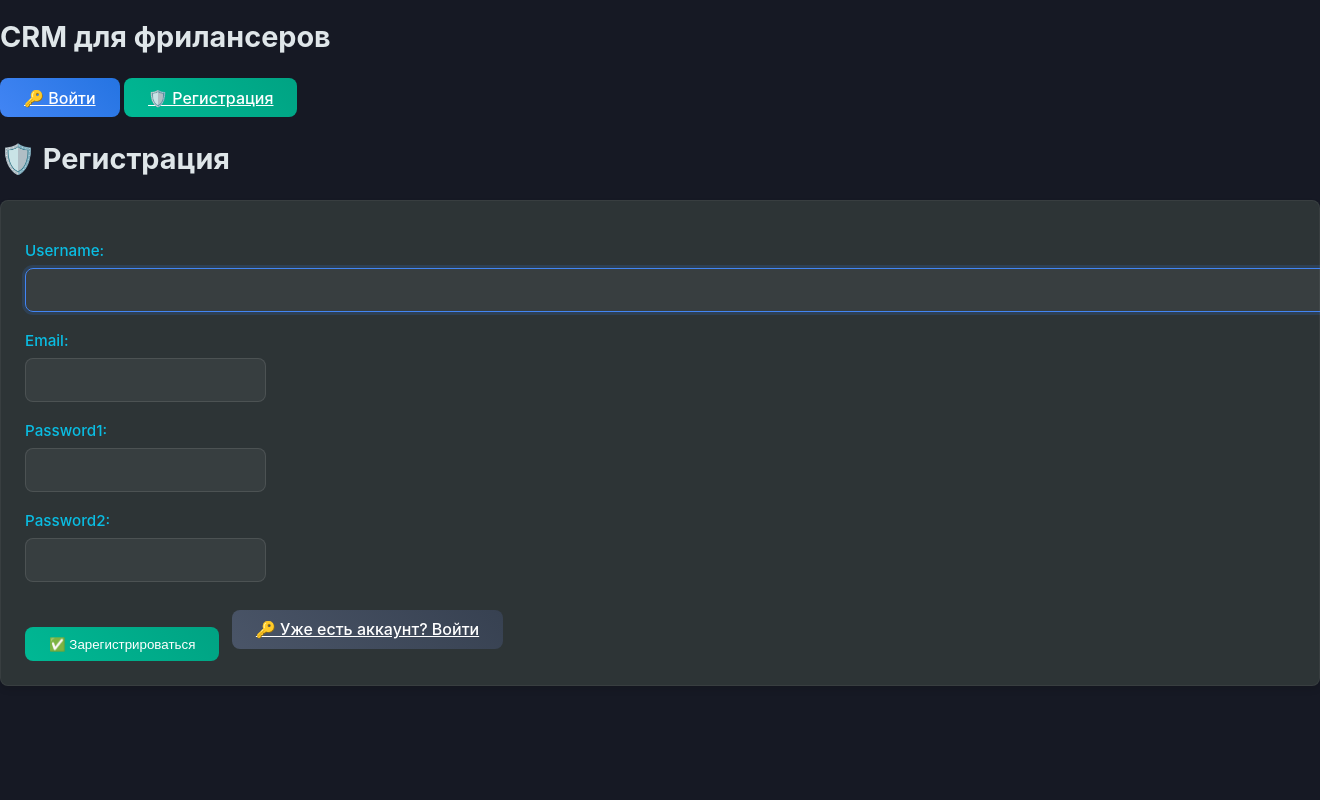
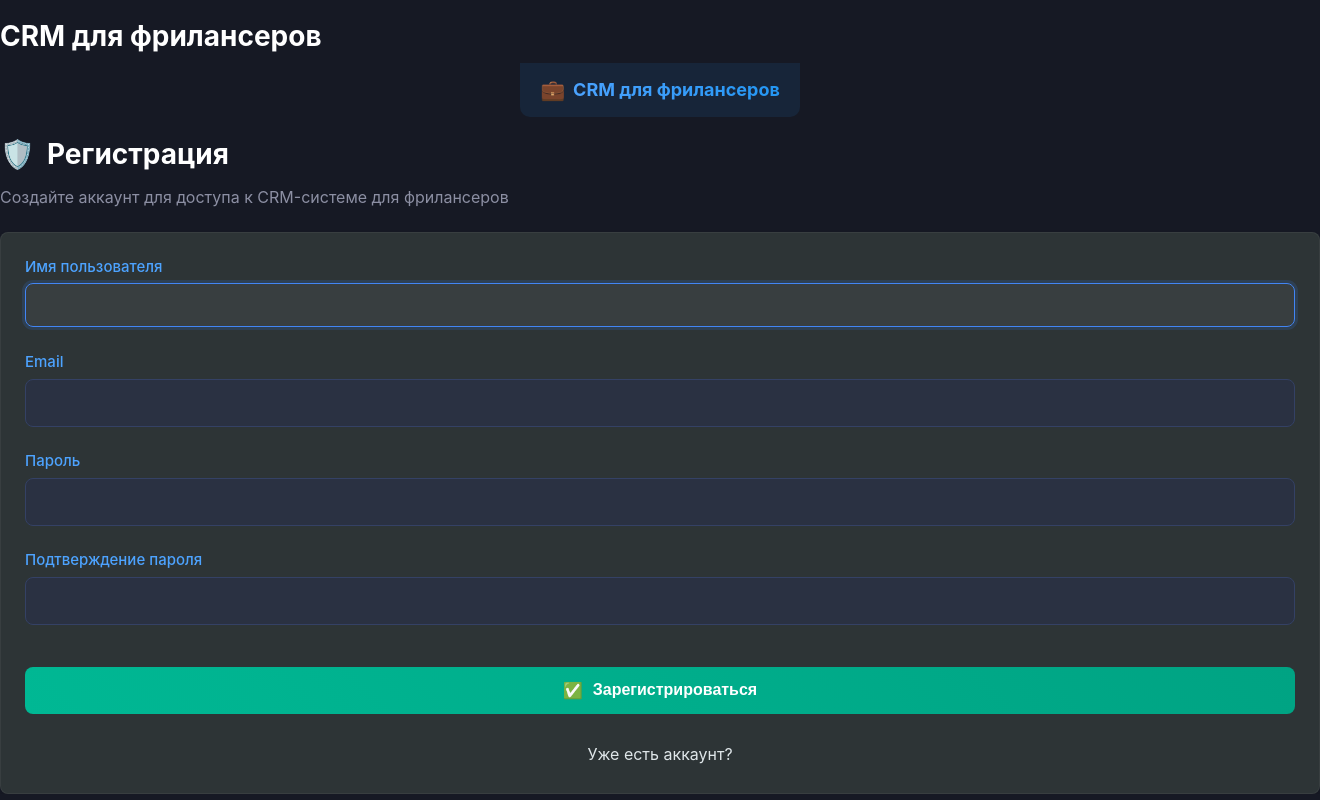
Before and after one commit to Exmar1/CRM, a Django app: page /register/ in a window 1320 px wide; the page is wider, and only the part inside the window is pictured. Run offline with Django 5.2, Linux system fonts and the light colour scheme; data that the repository does not hold is empty.

Commit message:
Исправление багов

```diff
--- /dev/null
+++ b/crm/static/crm/css/register.css
@@ -0,0 +1,239 @@
+/* Основные стили для страницы регистрации */
+.registration-page body  {
+	background-color: #141924;
+	color: #ffffff;
+	font-family: 'Roboto', sans-serif;
+	overflow-x: hidden; /* Убираем горизонтальный скролл */
+	width: 100%;
+	max-width: 100%;
+	margin: 0;
+	padding: 0;
+}
+
+/* Скрываем верхние кнопки входа и регистрации */
+.nav-login, .nav-register,
+a[href*="login"], a[href*="register"] {
+	display: none !important;
+}
+
+/* Верхнее меню может скрывать кнопки */
+.navbar-buttons,
+.nav-buttons,
+.header-buttons,
+.top-buttons,
+.auth-buttons,
+.top-nav-auth {
+	display: none !important;
+}
+
+/* Если у тебя шапка с классом header, то можно так */
+header a[href*="login"],
+header a[href*="register"] {
+	display: none !important;
+}
+
+.registration-container {
+	max-width: 500px;
+	margin: 60px auto;
+	padding: 35px;
+	background-color: #1e2330;
+	border-radius: 12px;
+	box-shadow: 0 8px 20px rgba(0, 0, 0, 0.4);
+}
+
+h1 {
+	font-size: 28px;
+	margin-bottom: 10px;
+	color: #ffffff;
+	display: flex;
+	align-items: center;
+}
+
+h1 .icon {
+	margin-right: 12px;
+}
+
+.form-intro {
+	color: #8c8fa3;
+	margin-bottom: 25px;
+	font-size: 16px;
+}
+
+/* Стили для формы */
+.registration-form {
+	display: flex;
+	flex-direction: column;
+}
+
+.form-group {
+	margin-bottom: 24px;
+}
+
+.form-group label {
+	display: block;
+	margin-bottom: 8px;
+	color: #4da3ff;
+	font-weight: 500;
+	font-size: 15px;
+}
+
+.form-group input {
+	width: 100%;
+	padding: 14px 16px;
+	background-color: #2a3142;
+	border: 1px solid #344165;
+	border-radius: 8px;
+	color: #ffffff;
+	font-size: 16px;
+	transition: all 0.2s ease;
+	box-sizing: border-box;
+}
+
+.form-group input:focus {
+	border-color: #4da3ff;
+	outline: none;
+	box-shadow: 0 0 0 3px rgba(77, 163, 255, 0.25);
+	transform: translateY(-1px);
+}
+
+/* Кнопки */
+.button-container {
+	margin-top: 10px;
+	margin-bottom: 20px;
+}
+
+.registration-page .btn {
+	width: 100%;
+	padding: 14px 20px;
+	border: none;
+	border-radius: 8px;
+	cursor: pointer;
+	font-weight: 600;
+	font-size: 16px;
+	transition: all 0.2s ease;
+	display: flex;
+	align-items: center;
+	justify-content: center;
+}
+
+.btn-success {
+	background-color: #2196f3;
+	color: white;
+}
+
+.btn-success:hover {
+	background-color: #0d8aee;
+	transform: translateY(-2px);
+	box-shadow: 0 4px 12px rgba(33, 150, 243, 0.4);
+}
+
+.btn-icon {
+	margin-right: 10px;
+}
+
+.login-link {
+	text-align: center;
+	margin: 10px 0 5px;
+	display: flex;
+	align-items: center;
+	justify-content: center;
+	flex-wrap: wrap;
+	gap: 10px;
+}
+
+.text-link {
+	color: white;
+	background-color: #4da3ff;
+	text-decoration: none;
+	padding: 10px 20px;
+	border-radius: 6px;
+	font-weight: 500;
+	display: inline-flex;
+	align-items: center;
+	justify-content: center;
+	transition: all 0.2s ease;
+	min-width: 100px;
+	box-shadow: 0 2px 5px rgba(77, 163, 255, 0.4);
+}
+
+.text-link:hover {
+	background-color: #3b8fe0;
+	transform: translateY(-2px);
+	box-shadow: 0 4px 8px rgba(77, 163, 255, 0.5);
+}
+
+.link-icon {
+	margin-right: 8px;
+}
+
+.crm-logo {
+	display: flex;
+	align-items: center;
+	padding: 15px 20px;
+	background-color: rgba(33, 150, 243, 0.1);
+	border-radius: 0 0 10px 10px;
+	max-width: max-content;
+	margin: 0 auto 20px;
+}
+
+.crm-logo-text {
+	font-weight: 700;
+	font-size: 18px;
+	background: linear-gradient(45deg, #4da3ff, #2196f3);
+	-webkit-background-clip: text;
+	-webkit-text-fill-color: transparent;
+	margin-left: 8px;
+}
+
+.crm-logo-icon {
+	font-size: 20px;
+}
+
+/* Уведомления и ошибки */
+.errorlist {
+	color: #ff5252;
+	list-style-type: none;
+	padding: 0;
+	margin-top: 5px;
+	font-size: 14px;
+}
+
+.helptext {
+	color: #8c8fa3;
+	font-size: 13px;
+	margin-top: 5px;
+	display: block;
+}
+
+/* Анимации */
+@keyframes fadeIn {
+	from {
+		opacity: 0;
+		transform: translateY(10px);
+	}
+	to {
+		opacity: 1;
+		transform: translateY(0);
+	}
+}
+
+.registration-container {
+	animation: fadeIn 0.4s ease-out;
+}
+
+/* Исправление для контейнера страницы */
+#content,
+.content,
+.container,
+.main-content,
+.page-content {
+	width: 100%;
+	max-width: 100%;
+	overflow-x: hidden;
+}
+
+/* Ещё одна попытка убрать горизонтальный скролл */
+html, body {
+	overflow-x: hidden;
+	position: relative;
+}
--- a/crm/static/crm/css/style.css
+++ b/crm/static/crm/css/style.css
@@ -303,6 +303,11 @@
 /* Сообщения и коммуникации */
 .communications-container {
   margin-top: 2rem;
+}
+
+.nav-btn {
+  width: auto !important; /* Переопределяет width: 100% из других стилей */
+  display: inline-block !important;
 }
 
 .communication-item {
--- a/crm/templates/crm/base.html
+++ b/crm/templates/crm/base.html
@@ -11,20 +11,21 @@
     <link rel="stylesheet" href="{% static 'crm/css/style.css' %}">
     <link rel="stylesheet" href="{% static 'crm/css/task_message.css' %}">
     <link rel="stylesheet" href="{% static 'crm/css/delete_styles.css' %}">
-    <title>{% block title %} CRM для фрилансеров{% endblock %}</title>
+    {% block extra_css %}{% endblock %}
+    <title>{% block title %}CRM для фрилансеров{% endblock %}</title>
 </head>
 
 <body>
     <header>
         <h1>CRM для фрилансеров</h1>
         <nav>
-            {% if user.is_authenticated %}
-                <p>👋 Привет, {{ user.username }}!</p>
-                <a href="{% url 'logout' %}" class="btn btn-danger">🚪 Выйти</a>
-            {% else %}
-                <a href="{% url 'login' %}" class="btn btn-primary">🔑 Войти</a>
-                <a href="{% url 'register' %}" class="btn btn-success">🛡️ Регистрация</a>
-            {% endif %}
+        {% if user.is_authenticated %}
+            <p>👋 Привет, {{ user.username }}!</p>
+            <a href="{% url 'logout' %}" class="btn btn-danger nav-btn">🚪 Выйти</a>
+        {% else %}
+            <a href="{% url 'login' %}" class="btn btn-primary nav-btn">🔑 Войти</a>
+            <a href="{% url 'register' %}" class="btn btn-success nav-btn">🛡️ Регистрация</a>
+        {% endif %}
         </nav>
     </header>
 
--- a/crm/templates/crm/register.html
+++ b/crm/templates/crm/register.html
@@ -1,13 +1,92 @@
 {% extends "crm/base.html" %}
+{% load static %}
 
 {% block content %}
-<h1>🛡️ Регистрация</h1>
+<div class="crm-logo">
+    <span class="crm-logo-icon">💼</span>
+    <span class="crm-logo-text">CRM для фрилансеров</span>
+</div>
 
-<form method="POST">
-    {% csrf_token %}
-    {{ form.as_p }}
+<div class="registration-page">
+    <h1><span class="icon">🛡️</span> Регистрация</h1>
+    <p class="form-intro">Создайте аккаунт для доступа к CRM-системе для фрилансеров</p>
 
-    <button type="submit" class="btn btn-success">✅ Зарегистрироваться</button>
-    <a href="{% url 'login' %}" class="btn btn-secondary">🔑 Уже есть аккаунт? Войти</a>
-</form>
+    <form method="POST" class="registration-form">
+        {% csrf_token %}
+
+
+        <div class="form-group">
+            <label for="id_username">Имя пользователя</label>
+            {{ form.username }}
+            {% if form.username.errors %}
+            <ul class="errorlist">
+                {% for error in form.username.errors %}
+                <li>{{ error }}</li>
+                {% endfor %}
+            </ul>
+            {% endif %}
+            {% if form.username.help_text %}
+            <span class="helptext">{{ form.username.help_text }}</span>
+            {% endif %}
+        </div>
+
+        <div class="form-group">
+            <label for="id_email">Email</label>
+            {{ form.email }}
+            {% if form.email.errors %}
+            <ul class="errorlist">
+                {% for error in form.email.errors %}
+                <li>{{ error }}</li>
+                {% endfor %}
+            </ul>
+            {% endif %}
+        </div>
+
+        <div class="form-group">
+            <label for="id_password1">Пароль</label>
+            {{ form.password1 }}
+            {% if form.password1.errors %}
+            <ul class="errorlist">
+                {% for error in form.password1.errors %}
+                <li>{{ error }}</li>
+                {% endfor %}
+            </ul>
+            {% endif %}
+            {% if form.password1.help_text %}
+            <span class="helptext">{{ form.password1.help_text }}</span>
+            {% endif %}
+        </div>
+
+        <div class="form-group">
+            <label for="id_password2">Подтверждение пароля</label>
+            {{ form.password2 }}
+            {% if form.password2.errors %}
+            <ul class="errorlist">
+                {% for error in form.password2.errors %}
+                <li>{{ error }}</li>
+                {% endfor %}
+            </ul>
+            {% endif %}
+        </div>
+
+        <div class="button-container">
+            <button type="submit" class="btn btn-success">
+                <span class="btn-icon">✅</span>
+                <span class="btn-text">Зарегистрироваться</span>
+            </button>
+        </div>
+
+        <div class="login-link">
+            <span>Уже есть аккаунт?</span>
+            <a href="/login/" class="text-link">
+                <span class="link-icon">🔑</span>
+                <span>Войти</span>
+            </a>
+        </div>
+    </form>
+</div>
+
+{% block extra_css %}
+<link rel="stylesheet" href="{% static 'crm/css/register.css' %}">
 {% endblock %}
+{% endblock %}
```
Also changed, not shown: db.sqlite3.
